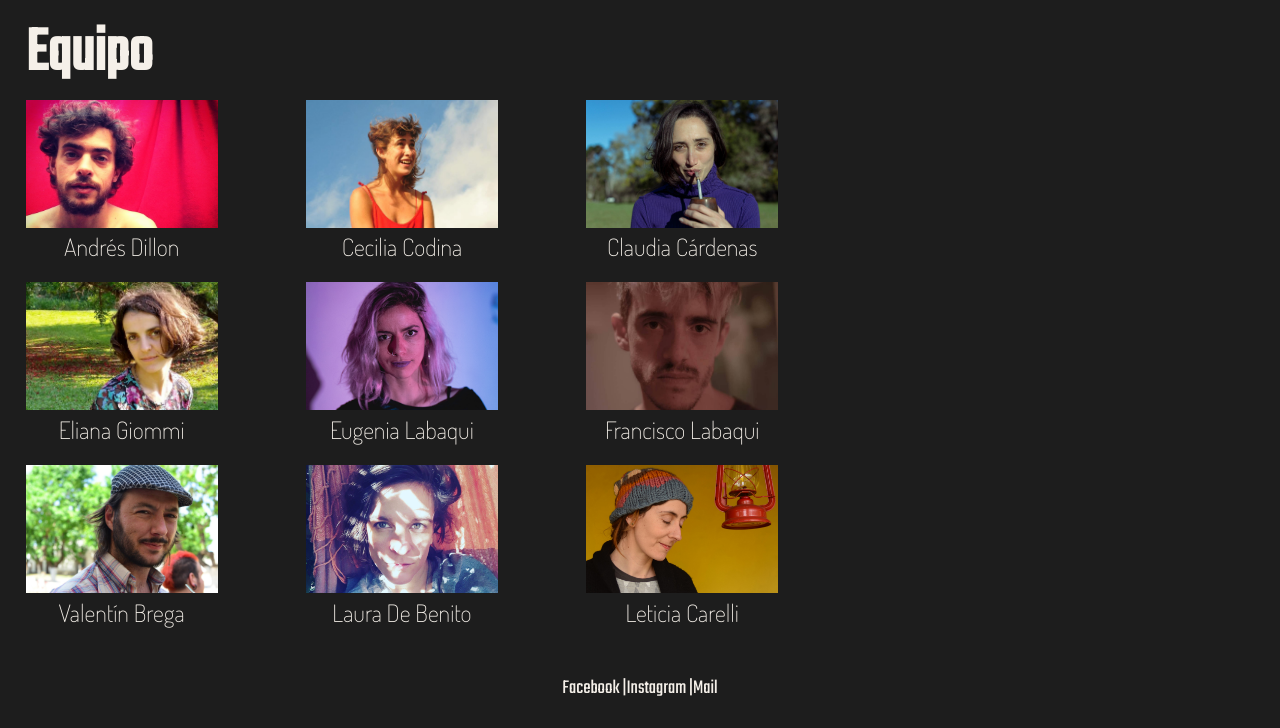
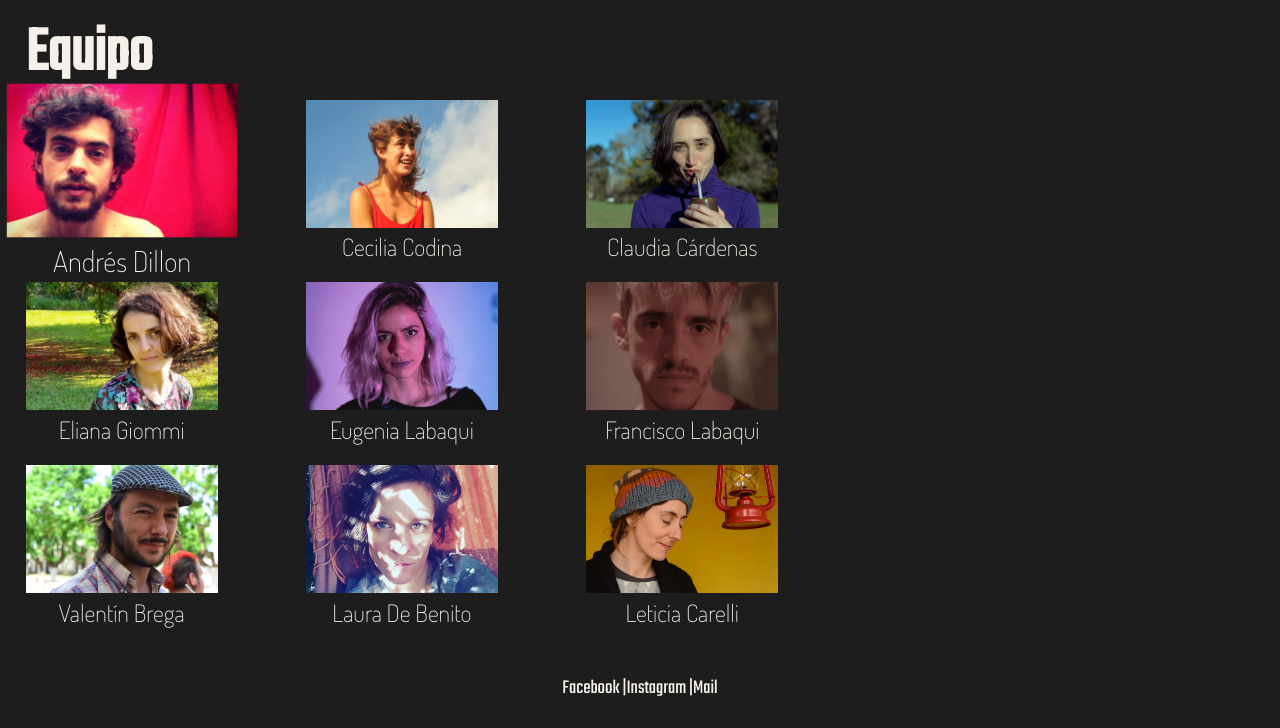
Before and after one commit to Br1Gen/proyecto-genchi, a plain HTML site: page pages/equipo.html in a window 1280 px wide. In both pictures the pointer is over the element "Andrés Dillon". Shown: the part 72-800 px from the top of the page. Drawn offline with Linux system fonts and the light colour scheme; a web font is replaced by a local one.

Commit message:
agregada transformación de imágenes en sección equipo al hacer hover

```diff
--- a/css/styles.css
+++ b/css/styles.css
@@ -226,6 +226,11 @@ p {
     justify-content: center;
     align-items: center;
     margin-bottom: 20px;
+    transition: transform 0.5s;
+}
+
+.card:hover {
+    transform: scale(1.2, 1.2);
 }
 
 input, textarea {
```
